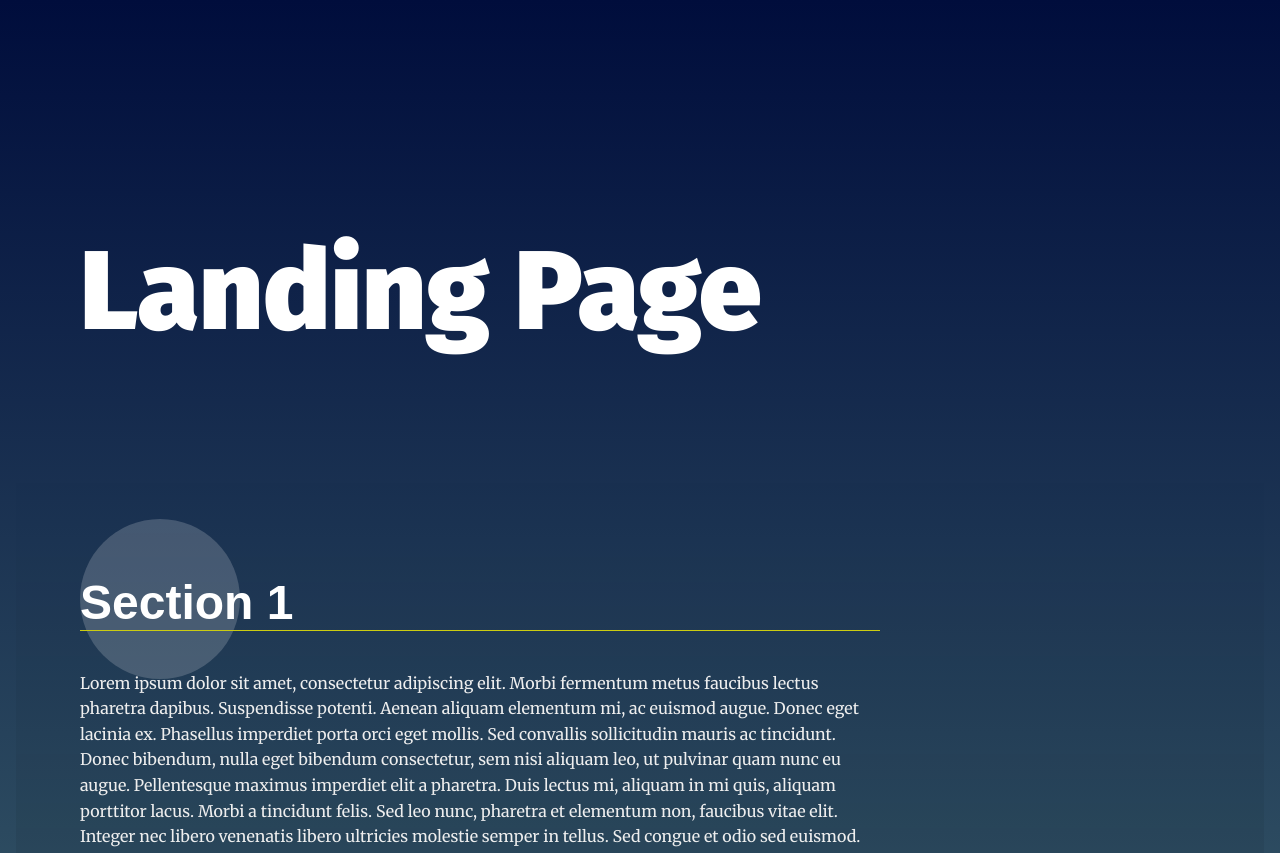
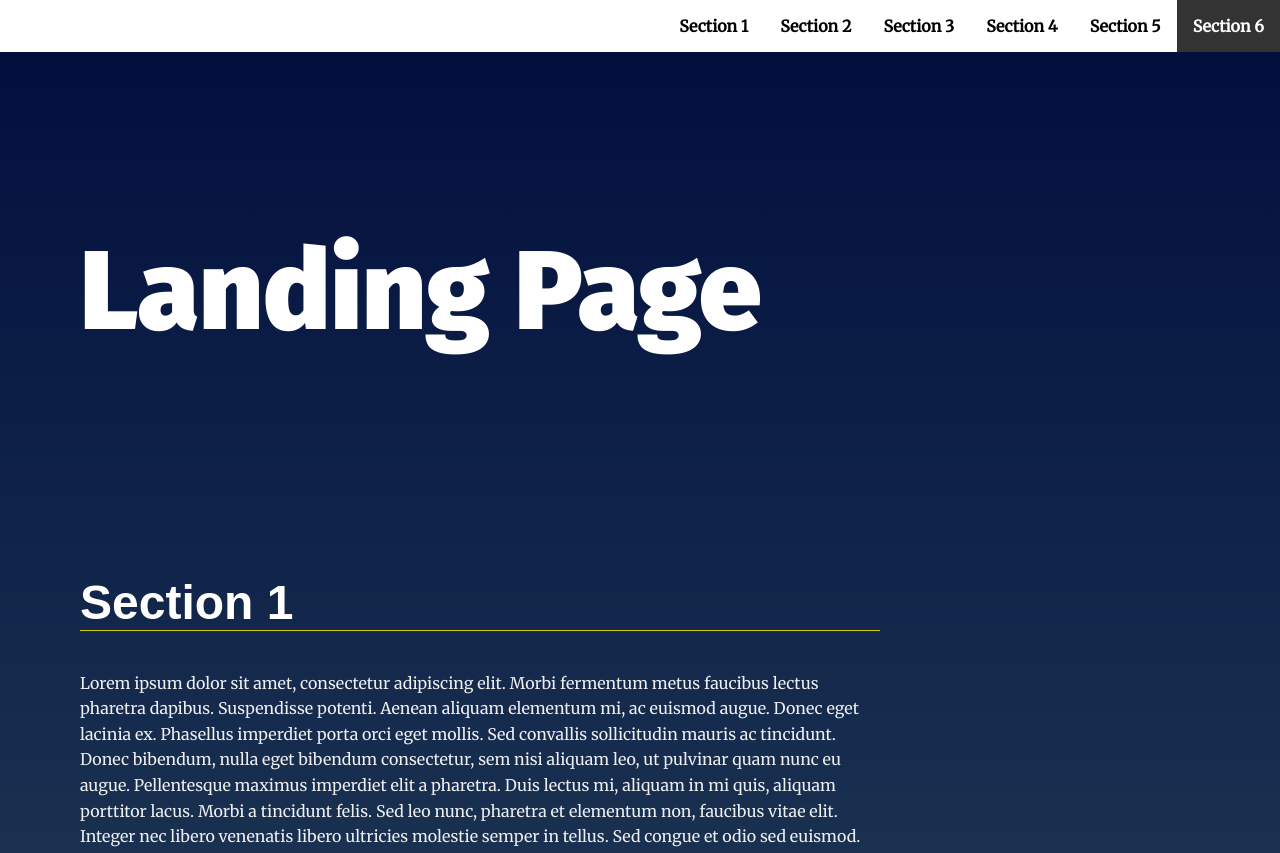
Before and after one commit to MohammedK15/udacity_p2_landingPage, a plain HTML site: page landing-page/index.html in a window 1280 px wide. Shown: the top 853 px of the page. Drawn offline with Linux system fonts and the light colour scheme.

Commit message:
completed project

```diff
--- a/landing-page/css/styles.css
+++ b/landing-page/css/styles.css
@@ -85,6 +85,12 @@ section {
 .navbar__menu .menu__link:hover {
     background: #333;
     color: #fff;
+    transition: ease 0.3s all;
+}
+
+.link_active{
+    background: #333;
+    color: #fff !important;
     transition: ease 0.3s all;
 }
 
--- a/landing-page/index.html
+++ b/landing-page/index.html
@@ -50,10 +50,36 @@
         <p>Aliquam a convallis justo. Vivamus venenatis, erat eget pulvinar gravida, ipsum lacus aliquet velit, vel luctus diam ipsum a diam. Cras eu tincidunt arcu, vitae rhoncus purus. Vestibulum fermentum consectetur porttitor. Suspendisse imperdiet porttitor tortor, eget elementum tortor mollis non.</p>
       </div>
     </section>
+    <section id="section4" data-nav="Section 4">
+      <div class="landing__container">
+        <h2>Section 4</h2>
+        <p>Lorem ipsum dolor sit amet, consectetur adipiscing elit. Morbi fermentum metus faucibus lectus pharetra dapibus. Suspendisse potenti. Aenean aliquam elementum mi, ac euismod augue. Donec eget lacinia ex. Phasellus imperdiet porta orci eget mollis. Sed convallis sollicitudin mauris ac tincidunt. Donec bibendum, nulla eget bibendum consectetur, sem nisi aliquam leo, ut pulvinar quam nunc eu augue. Pellentesque maximus imperdiet elit a pharetra. Duis lectus mi, aliquam in mi quis, aliquam porttitor lacus. Morbi a tincidunt felis. Sed leo nunc, pharetra et elementum non, faucibus vitae elit. Integer nec libero venenatis libero ultricies molestie semper in tellus. Sed congue et odio sed euismod.</p>
+
+        <p>Aliquam a convallis justo. Vivamus venenatis, erat eget pulvinar gravida, ipsum lacus aliquet velit, vel luctus diam ipsum a diam. Cras eu tincidunt arcu, vitae rhoncus purus. Vestibulum fermentum consectetur porttitor. Suspendisse imperdiet porttitor tortor, eget elementum tortor mollis non.</p>
+      </div>
+    </section>
+    <section id="section5" data-nav="Section 5">
+      <div class="landing__container">
+        <h2>Section 5</h2>
+        <p>Lorem ipsum dolor sit amet, consectetur adipiscing elit. Morbi fermentum metus faucibus lectus pharetra dapibus. Suspendisse potenti. Aenean aliquam elementum mi, ac euismod augue. Donec eget lacinia ex. Phasellus imperdiet porta orci eget mollis. Sed convallis sollicitudin mauris ac tincidunt. Donec bibendum, nulla eget bibendum consectetur, sem nisi aliquam leo, ut pulvinar quam nunc eu augue. Pellentesque maximus imperdiet elit a pharetra. Duis lectus mi, aliquam in mi quis, aliquam porttitor lacus. Morbi a tincidunt felis. Sed leo nunc, pharetra et elementum non, faucibus vitae elit. Integer nec libero venenatis libero ultricies molestie semper in tellus. Sed congue et odio sed euismod.</p>
+
+        <p>Aliquam a convallis justo. Vivamus venenatis, erat eget pulvinar gravida, ipsum lacus aliquet velit, vel luctus diam ipsum a diam. Cras eu tincidunt arcu, vitae rhoncus purus. Vestibulum fermentum consectetur porttitor. Suspendisse imperdiet porttitor tortor, eget elementum tortor mollis non.</p>
+      </div>
+    </section>
+    <section id="section6" data-nav="Section 6">
+      <div class="landing__container">
+        <h2>Section 6</h2>
+        <p>Lorem ipsum dolor sit amet, consectetur adipiscing elit. Morbi fermentum metus faucibus lectus pharetra dapibus. Suspendisse potenti. Aenean aliquam elementum mi, ac euismod augue. Donec eget lacinia ex. Phasellus imperdiet porta orci eget mollis. Sed convallis sollicitudin mauris ac tincidunt. Donec bibendum, nulla eget bibendum consectetur, sem nisi aliquam leo, ut pulvinar quam nunc eu augue. Pellentesque maximus imperdiet elit a pharetra. Duis lectus mi, aliquam in mi quis, aliquam porttitor lacus. Morbi a tincidunt felis. Sed leo nunc, pharetra et elementum non, faucibus vitae elit. Integer nec libero venenatis libero ultricies molestie semper in tellus. Sed congue et odio sed euismod.</p>
+
+        <p>Aliquam a convallis justo. Vivamus venenatis, erat eget pulvinar gravida, ipsum lacus aliquet velit, vel luctus diam ipsum a diam. Cras eu tincidunt arcu, vitae rhoncus purus. Vestibulum fermentum consectetur porttitor. Suspendisse imperdiet porttitor tortor, eget elementum tortor mollis non.</p>
+      </div>
+    </section>
   </main>
   <footer class="page__footer">
     <p>&copy Udacity</p>
   </footer>
 
+<!-- link JS -->
+  <script src="./js/app.js"></script>
 </body>
 </html>
--- a/landing-page/js/app.js
+++ b/landing-page/js/app.js
@@ -25,6 +25,60 @@
  *
 */
 
+function createNav() {
+    // add <li> element
+    // add <a> element to <li>
+    const fragment = document.createDocumentFragment();
+    const sections  = document.querySelectorAll('section');
+    const ul = document.getElementById('navbar__list')
+
+    sections.forEach(section => {
+        const li = document.createElement('li');
+        const a = document.createElement('a');
+        a.setAttribute('class', 'menu__link');
+        a.setAttribute('href', '#' + section.id);
+        a.setAttribute('id',  section.id + '-nav__id' )
+        a.textContent = section.dataset.nav;
+        li.appendChild(a);
+        fragment.appendChild(li);
+    });
+    ul.appendChild(fragment);
+}
+
+function scrollHelper() {
+    document.querySelector('html').style.scrollBehavior = 'smooth';
+}
+function toggleActive() {
+    document.addEventListener('scroll', function (e) {
+
+    const sections  = document.querySelectorAll('section');
+    sections.forEach(section => {
+        if (isOnScreen(section)){
+            // toggle your-active-class class
+            document.querySelectorAll('.your-active-class')
+                .forEach(e => { e.classList.toggle('your-active-class', false)})
+            section.classList.toggle('your-active-class', true)
+
+            //toggle toggleActive class
+            document.querySelectorAll('.link_active')
+                .forEach(e => { e.classList.toggle('link_active', false)})
+            document.getElementById(section.id + '-nav__id').classList.toggle('link_active', true)
+            // document.querySelectorAll('#' + section.id + '-nav__id')
+            //     .forEach(e => {e.classList.toggle('link_active',true)})
+        }
+    })
+})
+}
+function isOnScreen(element) {
+    const elementPlace = element.getBoundingClientRect();
+    const isElementOnScreen = (elementPlace.top >= 0
+        && elementPlace.bottom <= (window.innerHeight || document.documentElement.clientHeight)
+        && elementPlace.right <= (window.innerWidth || document.documentElement.clientWidth)
+        && elementPlace.left >= 0
+    );
+    return isElementOnScreen;
+}
+
 
 
 /**
@@ -33,21 +87,24 @@
  *
 */
 
-// build the nav
 
+function main(){
+    // build the nav
+    createNav();
 
-// Add class 'active' to section when near top of viewport
+    // Add class 'active' to section when near top of viewport
+    toggleActive();
 
-
-// Scroll to anchor ID using scrollTO event
-
+    // Scroll to anchor ID using scrollTO event
+    scrollHelper();
+}
 
 /**
  * End Main Functions
  * Begin Events
  *
 */
-
+main();
 // Build menu
 
 // Scroll to section on link click
```
